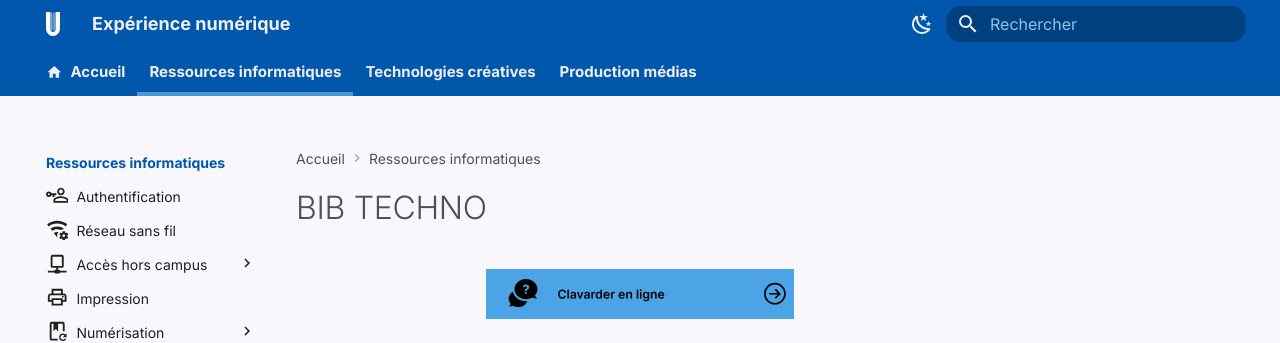
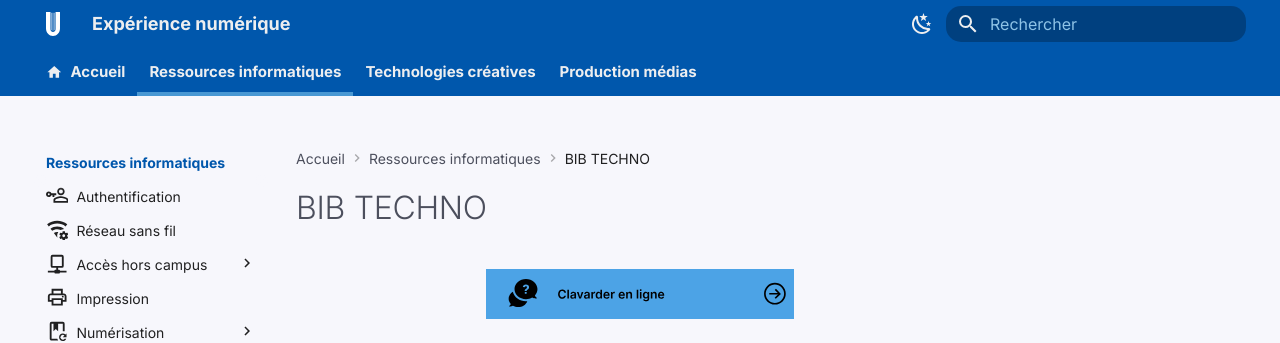
Before and after one commit to bibudem/hub, an MkDocs documentation site: the page built from docs/informatique/index.md, in a window 1280 px wide. Shown: the top 343 px of the page. Built offline with MkDocs 1.6.1 and Material for MkDocs 9.7.7, drawn with Linux system fonts in a browser that asks for light colours; some web fonts are replaced; plug-ins that fetch from the network failed and are left out; comment, search, counter and statistics services are not loaded.

Commit message:
overrides du path.html pour inclure la page en cours (no click).

```diff
--- a/docs/stylesheets/extra.css
+++ b/docs/stylesheets/extra.css
@@ -355,3 +355,9 @@
   margin: 1.25em 0 0;
   text-align: center;
 }
+
+
+.md-path__item:last-child .md-path__link {
+  pointer-events: none; /* Empêche les interactions de la souris */
+  color: inherit;      /* Garde la couleur originale au survol */
+}
--- /dev/null
+++ b/overrides/partials/path.html
@@ -0,0 +1,34 @@
+{#- This file was automatically generated - do not edit -#}
+{% import "partials/path-item.html" as item with context %}
+{% if page.meta and page.meta.hide %}
+  {% set hidden = "hidden" if "path" in page.meta.hide %}
+{% endif %}
+{% set depth = page.ancestors | length %}
+{% if nav.homepage %}
+  {% set depth = depth + 1 %}
+{% endif %}
+{% if depth > 1 %}
+  <nav class="md-path" aria-label="{{ lang.t('nav') }}" {{ hidden }}>
+    <ol class="md-path__list">
+      {% if nav.homepage %}
+        {{ item.render(nav.homepage) }}
+      {% endif %}
+      {% set last_title = "" %}
+      {% for nav_item in page.ancestors | reverse %}
+        {# Vérifie si le titre de l'ancêtre est identique à celui de la page actuelle #}
+        {% if nav_item.title != page.title %}
+          {% if nav_item.title != last_title %}
+            {{ item.render(nav_item) }}
+            {% set last_title = nav_item.title %}
+          {% endif %}
+        {% endif %}
+      {% endfor %}
+      {# Ajouter la page actuelle comme dernier élément du fil d'Ariane, seulement si différente #}
+      {% if page.title != last_title %}
+        <li class="md-path__item">
+          <span class="md-path__link">{{ page.title }}</span>
+        </li>
+      {% endif %}
+    </ol>
+  </nav>
+{% endif %}
```
